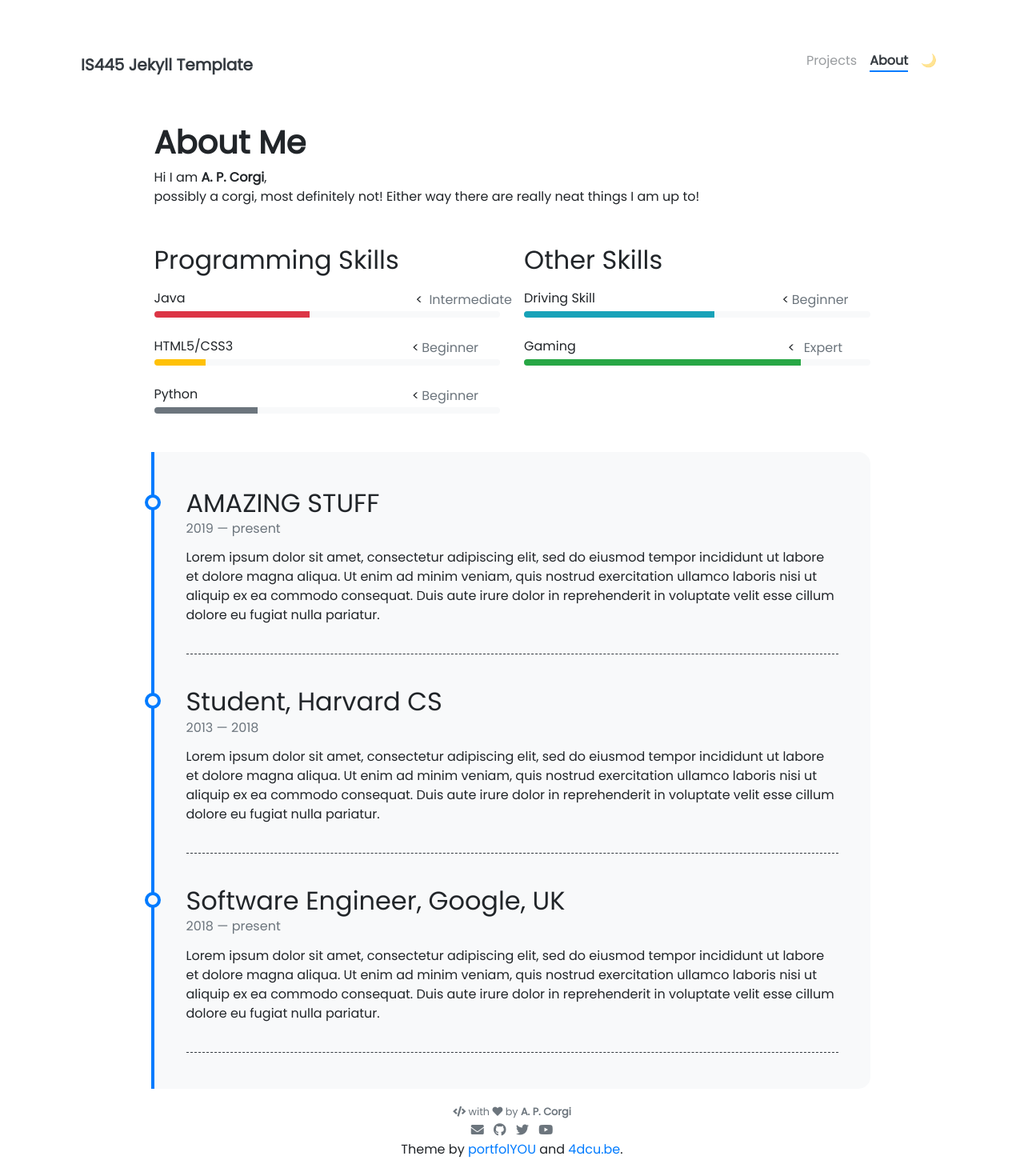
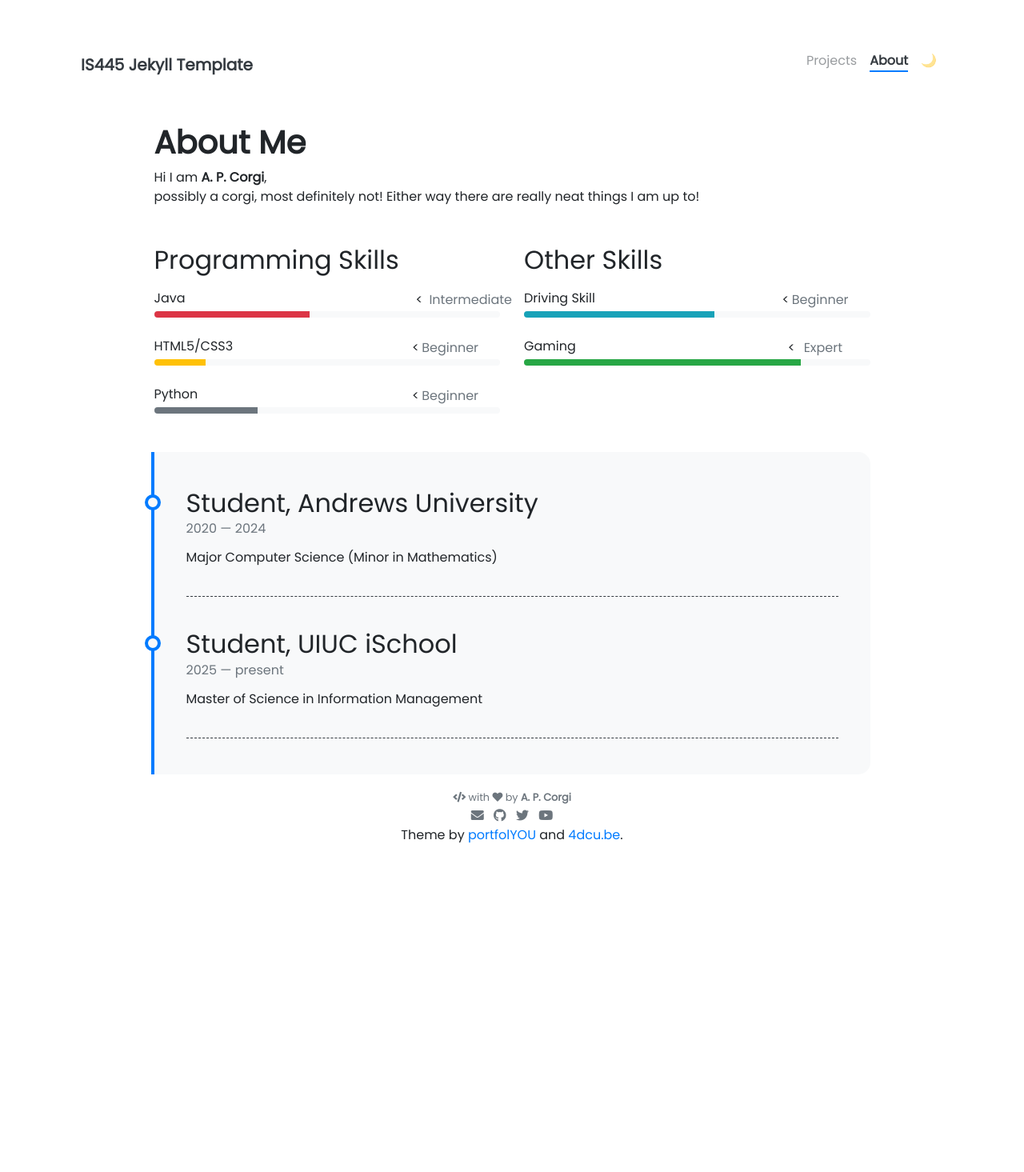
Before and after one commit to bochenz3-sys/bochenz3-sys.github.io, a Jekyll site: the page built from pages/about.md, in a window 1280 px wide. Shown: the whole page at 80% size. Built offline with Jekyll 4.4.1, drawn with Linux system fonts in a browser that asks for light colours; nearby versions of some CDN libraries; after the commit the page ends 1072 px from its top, so only the background shows below that.

Commit message:
Update timeline.yml

```diff
--- a/_data/timeline.yml
+++ b/_data/timeline.yml
@@ -1,26 +1,9 @@
-- title: AMAZING STUFF
-  from: 2019
+- title: Student, Andrews University
+  from: 2020
+  to: 2024
+  description: Major Computer Science (Minor in Mathematics)
+
+- title: Student, UIUC iSchool
+  from: 2025
   to: present
-  description: Lorem ipsum dolor sit amet, consectetur adipiscing elit,
-               sed do eiusmod tempor incididunt ut labore et dolore magna aliqua.
-               Ut enim ad minim veniam, quis nostrud exercitation ullamco laboris
-               nisi ut aliquip ex ea commodo consequat. Duis aute irure dolor in
-               reprehenderit in voluptate velit esse cillum dolore eu fugiat nulla pariatur.
-
-- title: Student, Harvard CS
-  from: 2013
-  to: 2018
-  description: Lorem ipsum dolor sit amet, consectetur adipiscing elit,
-               sed do eiusmod tempor incididunt ut labore et dolore magna aliqua.
-               Ut enim ad minim veniam, quis nostrud exercitation ullamco laboris
-               nisi ut aliquip ex ea commodo consequat. Duis aute irure dolor in
-               reprehenderit in voluptate velit esse cillum dolore eu fugiat nulla pariatur.
-
-- title: Software Engineer, Google, UK
-  from: 2018
-  to: present
-  description: Lorem ipsum dolor sit amet, consectetur adipiscing elit,
-               sed do eiusmod tempor incididunt ut labore et dolore magna aliqua.
-               Ut enim ad minim veniam, quis nostrud exercitation ullamco laboris
-               nisi ut aliquip ex ea commodo consequat. Duis aute irure dolor in
-               reprehenderit in voluptate velit esse cillum dolore eu fugiat nulla pariatur.
+  description: Master of Science in Information Management
```
